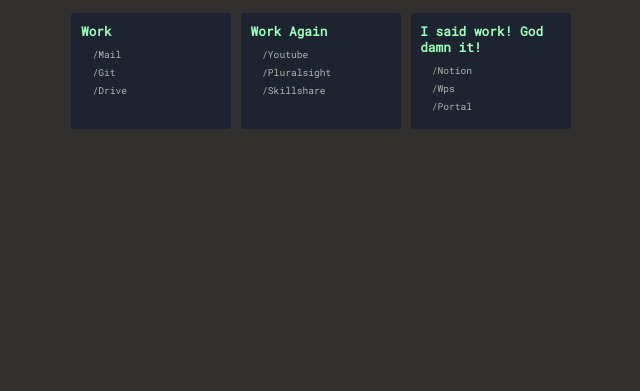
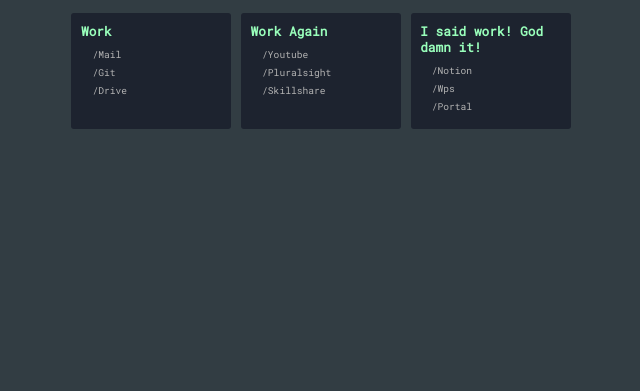
Before and after one commit to 149311CB/149311CB.github.io, a plain HTML site: page index.html in a window 1280 px wide. Shown: the part 409-800 px from the top of the page, without its empty margins (319-959 px from the left). Drawn offline with Linux system fonts and the light colour scheme; no server answers.

Commit message:
Update styles.css

```diff
--- a/styles.css
+++ b/styles.css
@@ -2,7 +2,7 @@
 @import url('https://fonts.googleapis.com/css2?family=Teko:wght@400;500&display=swap');
 
 :root {
-  --bg: #32302f;
+  --bg: #323d43;
   --fg: #689D6A;
   --secondaryFg: #b3b3b3;
   --containerBg: #1d232f;
```
